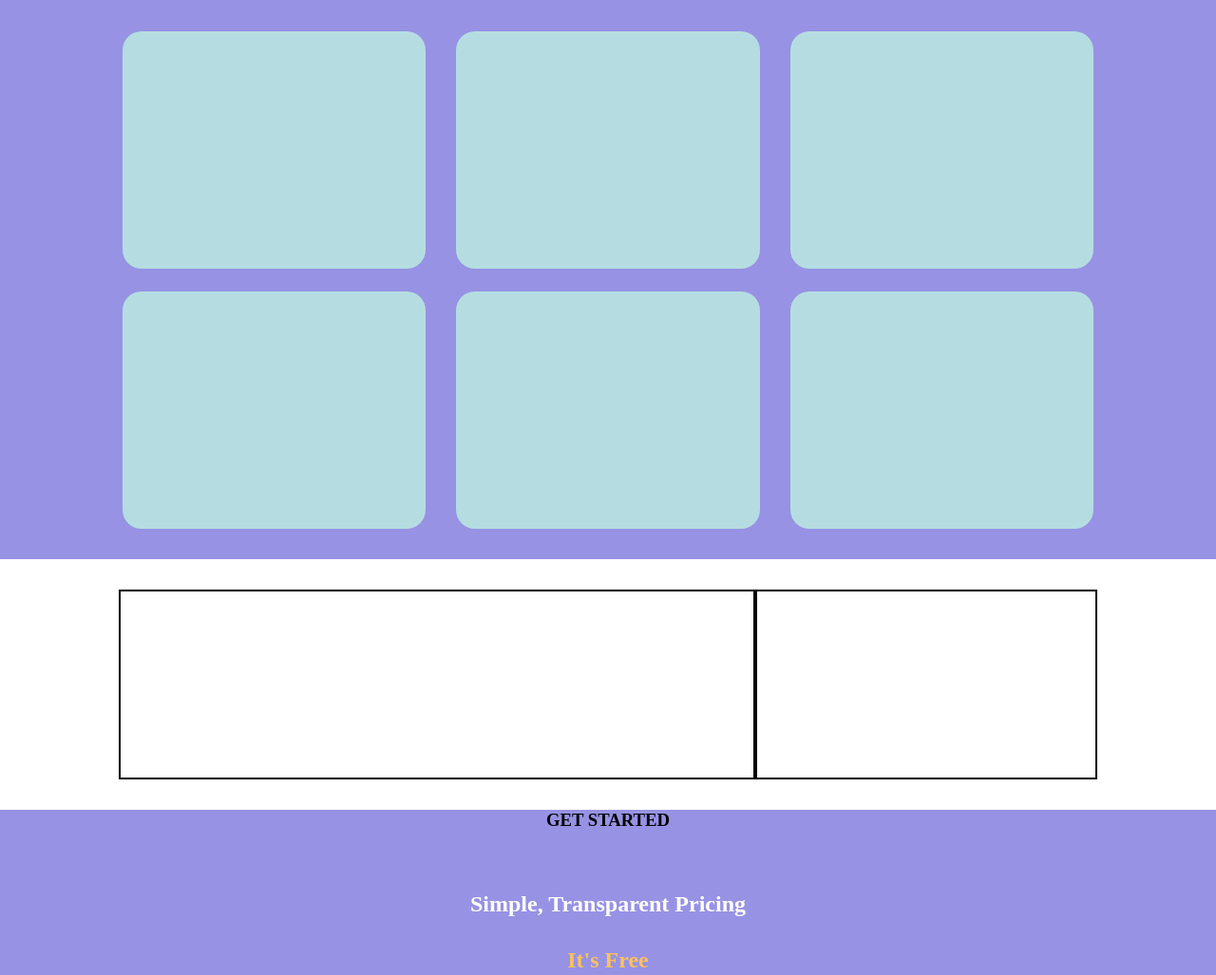
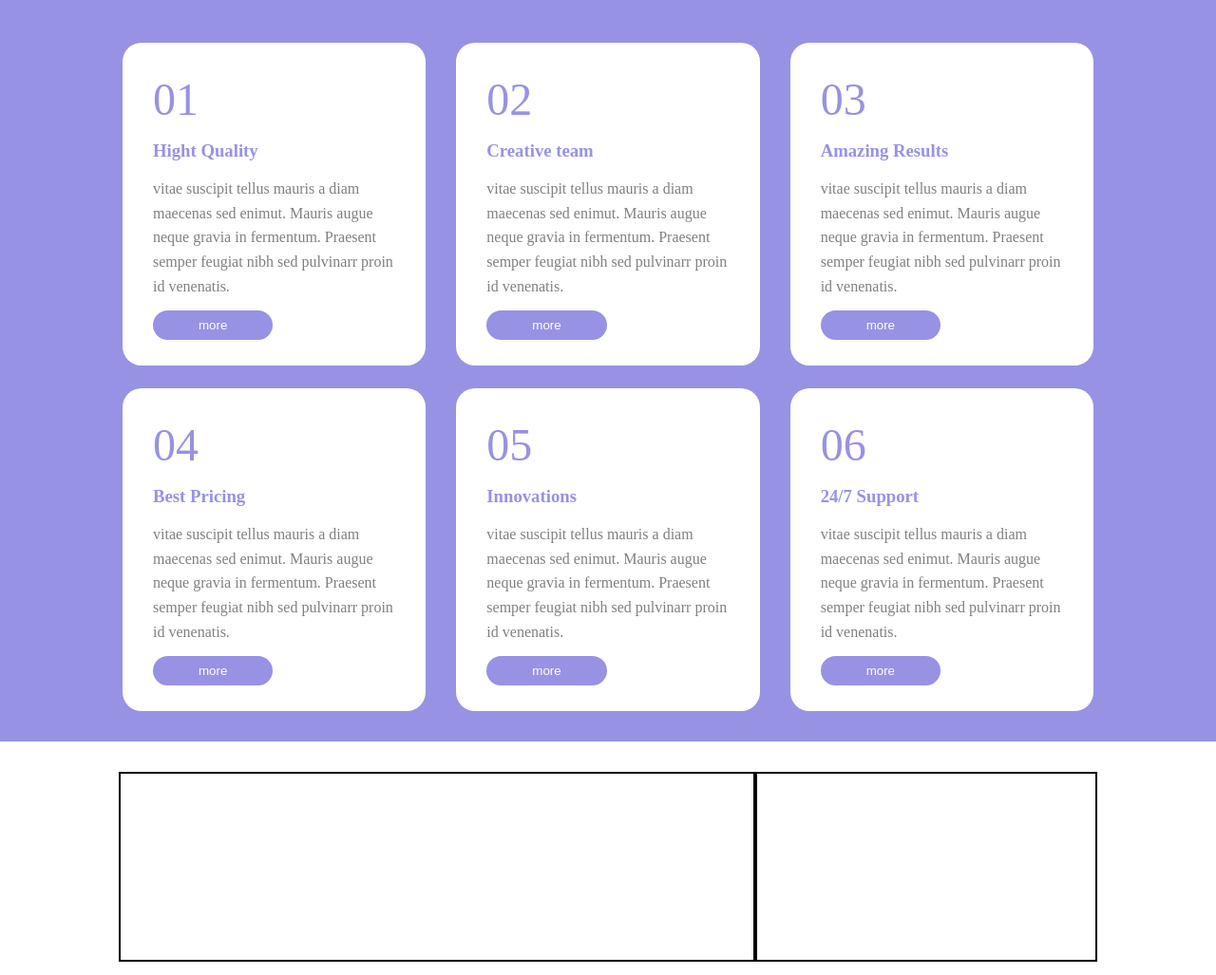
Before and after one commit to Alessio-DiNardo/htmlcss-responsive-layout, a plain HTML site: page index.html in a window 1280 px wide. Shown: the part 2268-3295 px from the top of the page at 95% size. Drawn offline with Linux system fonts and the light colour scheme.

Commit message:
Add section four

```diff
--- a/index.html
+++ b/index.html
@@ -148,12 +148,42 @@
                     <h2>Benefits of worrking with us</h2>
                 </div>
             <div class="row flex flex-wrap">
-                <div class="card card-white"></div>
-                <div class="card card-white"></div>
-                <div class="card card-white"></div>
-                <div class="card card-white"></div>
-                <div class="card card-white"></div>
-                <div class="card card-white"></div>
+                <div class="card card-white">
+                    <span class="violet">01</span>
+                    <h3 class="violet">Hight Quality</h3>
+                    <p>vitae suscipit tellus mauris a diam maecenas sed enimut. Mauris augue neque gravia in fermentum. Praesent semper feugiat nibh sed pulvinarr proin id venenatis.</p>
+                    <button class="button button-violet">more</button>
+                </div>
+                <div class="card card-white">
+                    <span class="violet">02</span>
+                    <h3 class="violet">Creative team</h3>
+                    <p>vitae suscipit tellus mauris a diam maecenas sed enimut. Mauris augue neque gravia in fermentum. Praesent semper feugiat nibh sed pulvinarr proin id venenatis.</p>
+                    <button class="button button-violet">more</button>
+                </div>
+                <div class="card card-white">
+                    <span class="violet">03</span>
+                    <h3 class="violet">Amazing Results</h3>
+                    <p>vitae suscipit tellus mauris a diam maecenas sed enimut. Mauris augue neque gravia in fermentum. Praesent semper feugiat nibh sed pulvinarr proin id venenatis.</p>
+                    <button class="button button-violet">more</button>
+                </div>
+                <div class="card card-white">
+                    <span class="violet">04</span>
+                    <h3 class="violet">Best Pricing</h3>
+                    <p>vitae suscipit tellus mauris a diam maecenas sed enimut. Mauris augue neque gravia in fermentum. Praesent semper feugiat nibh sed pulvinarr proin id venenatis.</p>
+                    <button class="button button-violet">more</button>
+                </div>
+                <div class="card card-white">
+                    <span class="violet">05</span>
+                    <h3 class="violet">Innovations</h3>
+                    <p>vitae suscipit tellus mauris a diam maecenas sed enimut. Mauris augue neque gravia in fermentum. Praesent semper feugiat nibh sed pulvinarr proin id venenatis.</p>
+                    <button class="button button-violet">more</button>
+                </div>
+                <div class="card card-white">
+                    <span class="violet">06</span>
+                    <h3 class="violet">24/7 Support</h3>
+                    <p>vitae suscipit tellus mauris a diam maecenas sed enimut. Mauris augue neque gravia in fermentum. Praesent semper feugiat nibh sed pulvinarr proin id venenatis.</p>
+                    <button class="button button-violet">more</button>
+                </div>
             </div>
             </div>
         </section>
--- a/style.css
+++ b/style.css
@@ -254,12 +254,39 @@ h2{
     padding: 2rem 0 ;
 }
 
+span.violet{
+    font-size: 3rem;
+}
+
+div.card.card-white h3{
+    color:rgb(151, 146, 228);
+    margin: 1rem 0;
+}
+
+div.card.card-white p{
+    color: grey;
+    text-align: start;
+}
+
 div.row{
     margin-bottom: 2rem;
 }
 
 div.card.card-white{
     width: 100%;
+    height: 340px;
+    padding: 2rem;
+    text-align: start;
+
+}
+
+.button-violet{
+    background-color: rgb(151, 146, 228);
+    padding: 0.5rem 3rem;
+    margin-top: 0.8rem;
+    color: white;
+
+
 }
 /* !SECTION FIVE */
 
@@ -396,8 +423,8 @@ div.square-img{
 
 div.card.card-white{
     width: calc( 100%  / 3 - 1.5rem);
-    background-color: rgb(181, 221, 225);
-    height: 250px;
+    background-color: white;
+
     border-radius: 20px;
 }
 
```
